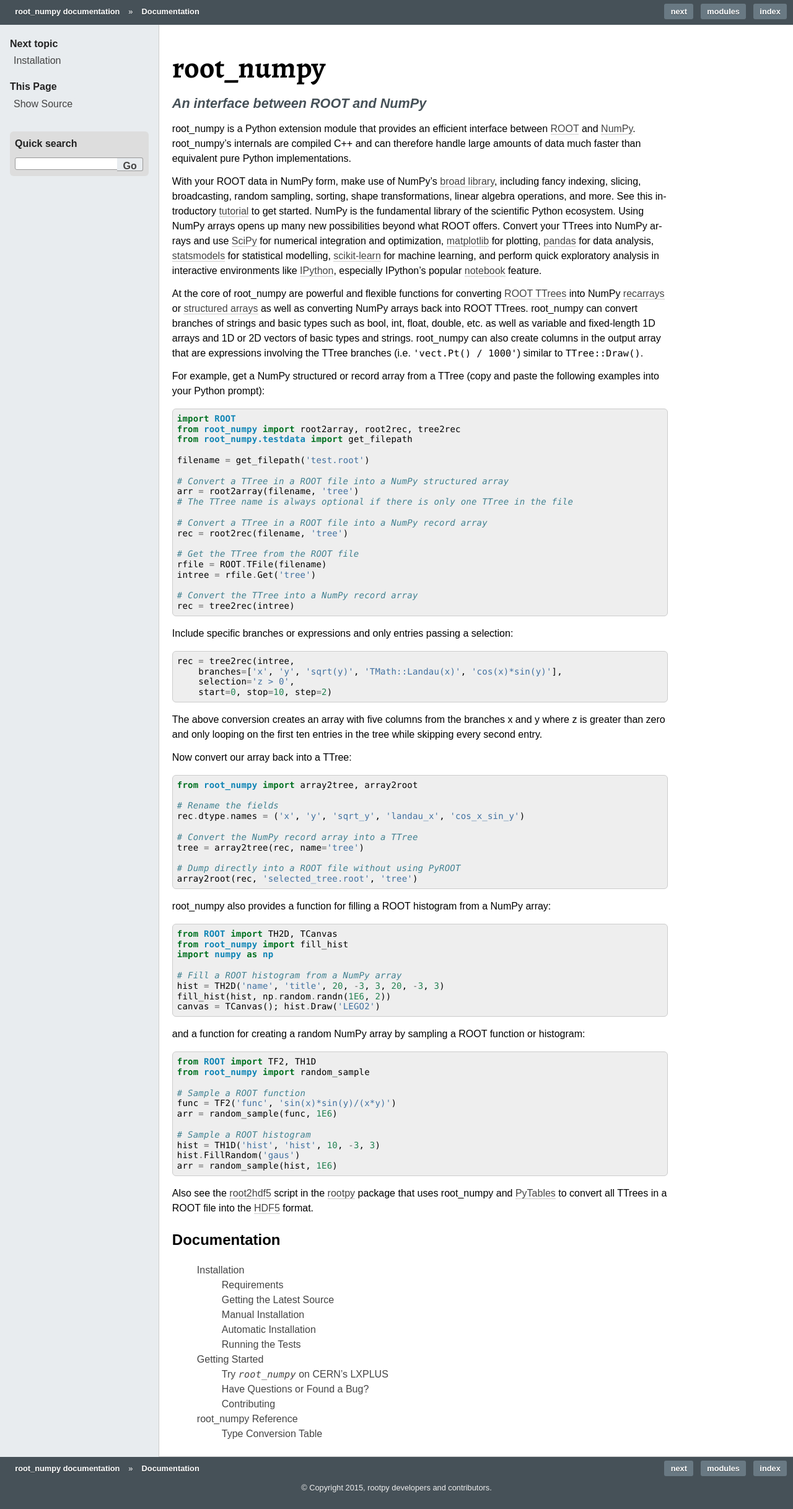
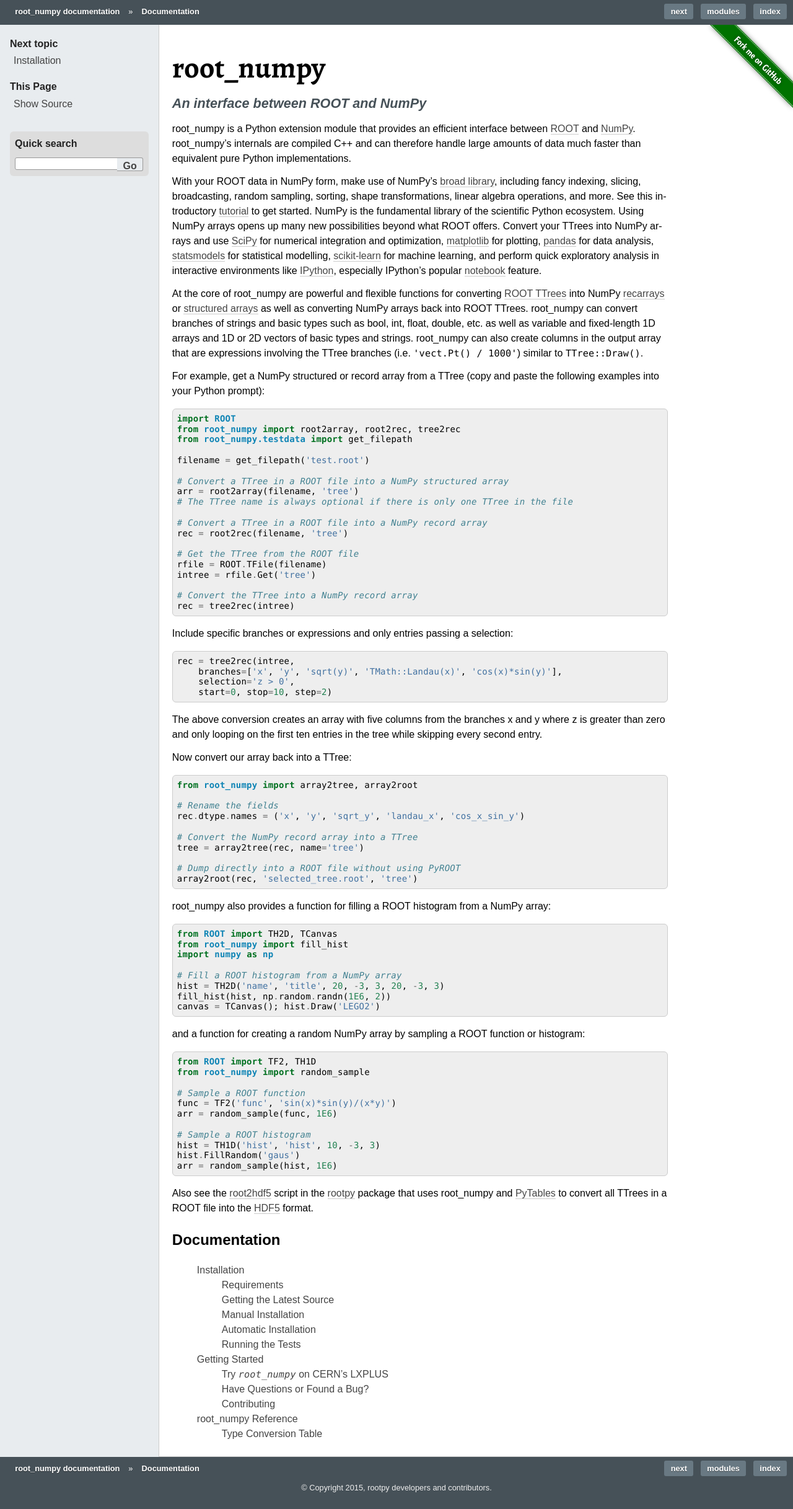
Before and after one commit to scikit-hep/root_numpy, a Sphinx documentation site: the page built from docs/index.rst, in a window 1280 px wide. Shown: the whole page at 62% size. Built offline with Sphinx 7.4.7, drawn with Linux system fonts in a browser that asks for light colours; the version number could not be read and is left out.

Commit message:
add fork me on github banner

```diff
--- a/docs/index.rst
+++ b/docs/index.rst
@@ -1,5 +1,9 @@
 .. raw:: html
 
+   <a href="https://github.com/rootpy/root_numpy">
+      <img style="position: absolute; top: 40px; right: 0; border: 0;"
+      src="_static/fork_me.png">
+   </a>
    <h1 class="main">root_numpy</h1>
    <h2 class="main">An interface between ROOT and NumPy</h2>
 
```
Also changed, not shown: docs/_static/fork_me.png (added).
